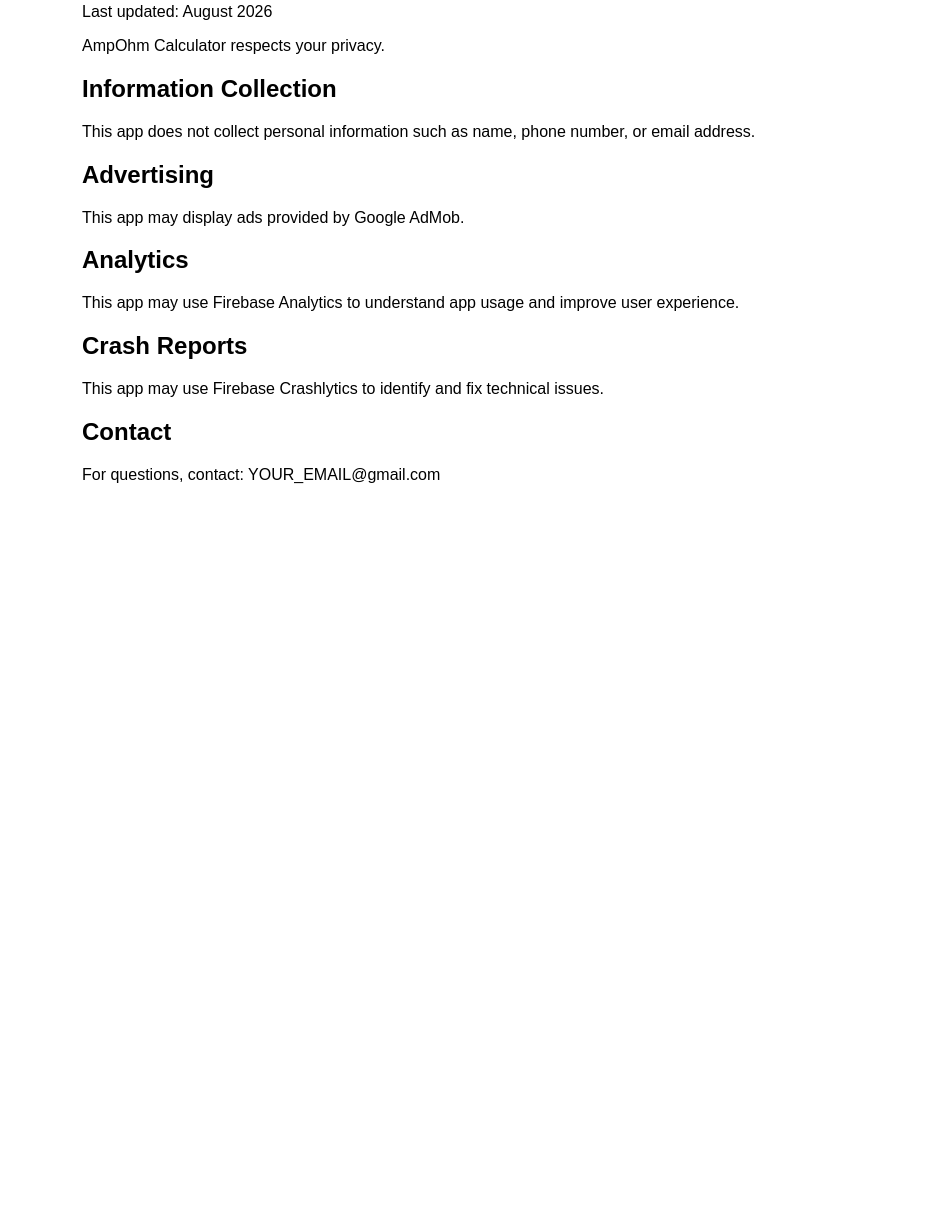
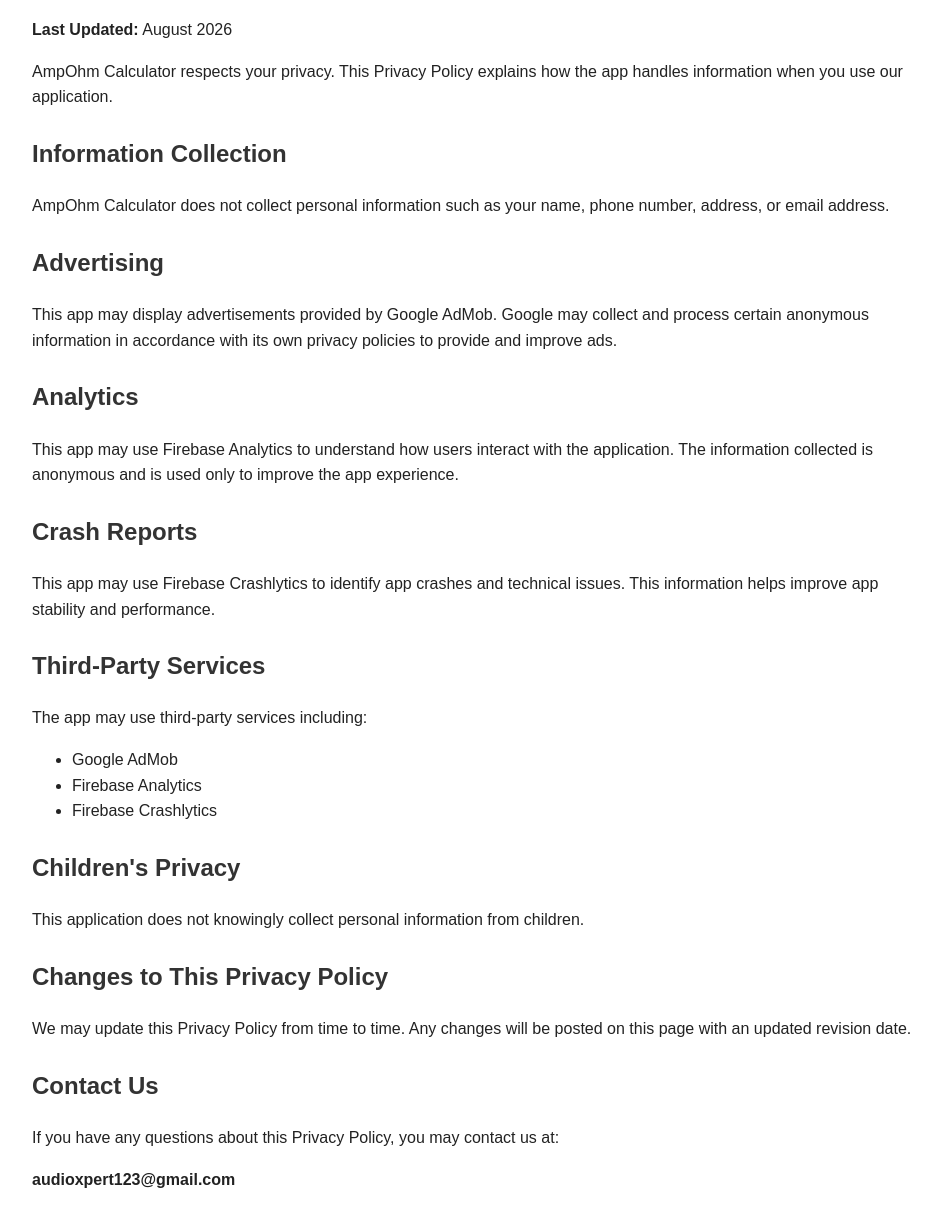
Before and after one commit to xsane1/ampohm-privacy-policy, a plain HTML site: page index.html in a window 1280 px wide. Shown: the part 97-1324 px from the top of the page, without its empty margins (158-1099 px from the left). Before the commit the page ends 800 px from the top, so only its background shows below. Drawn offline with Linux system fonts and the light colour scheme.

Commit message:
Update index.html

```diff
--- a/index.html
+++ b/index.html
@@ -1,31 +1,99 @@
 <!DOCTYPE html>
-<html>
+<html lang="en">
 <head>
     <meta charset="UTF-8">
-<title>Privacy Policy</title>
+    <meta name="viewport" content="width=device-width, initial-scale=1.0">
+    <title>Privacy Policy - AmpOhm Calculator</title>
+    <style>
+        body {
+            font-family: Arial, sans-serif;
+            max-width: 900px;
+            margin: auto;
+            padding: 20px;
+            line-height: 1.6;
+            background: #ffffff;
+            color: #222;
+        }
+
+        h1 {
+            color: #CD412B;
+        }
+
+        h2 {
+            margin-top: 25px;
+            color: #333;
+        }
+    </style>
 </head>
-<body style="font-family: Arial; max-width: 800px; margin: auto; padding: 20px;">
+<body>
 
     <h1>Privacy Policy</h1>
 
-<p>Last updated: August 2026</p>
+    <p><strong>Last Updated:</strong> August 2026</p>
 
-<p>AmpOhm Calculator respects your privacy.</p>
+    <p>
+        AmpOhm Calculator respects your privacy. This Privacy Policy explains
+        how the app handles information when you use our application.
+    </p>
 
     <h2>Information Collection</h2>
-<p>This app does not collect personal information such as name, phone number, or email address.</p>
+    <p>
+        AmpOhm Calculator does not collect personal information such as your
+        name, phone number, address, or email address.
+    </p>
 
     <h2>Advertising</h2>
-<p>This app may display ads provided by Google AdMob.</p>
+    <p>
+        This app may display advertisements provided by Google AdMob.
+        Google may collect and process certain anonymous information in
+        accordance with its own privacy policies to provide and improve ads.
+    </p>
 
     <h2>Analytics</h2>
-<p>This app may use Firebase Analytics to understand app usage and improve user experience.</p>
+    <p>
+        This app may use Firebase Analytics to understand how users interact
+        with the application. The information collected is anonymous and is
+        used only to improve the app experience.
+    </p>
 
     <h2>Crash Reports</h2>
-<p>This app may use Firebase Crashlytics to identify and fix technical issues.</p>
+    <p>
+        This app may use Firebase Crashlytics to identify app crashes and
+        technical issues. This information helps improve app stability and
+        performance.
+    </p>
 
-<h2>Contact</h2>
-<p>For questions, contact: YOUR_EMAIL@gmail.com</p>
+    <h2>Third-Party Services</h2>
+    <p>
+        The app may use third-party services including:
+    </p>
+
+    <ul>
+        <li>Google AdMob</li>
+        <li>Firebase Analytics</li>
+        <li>Firebase Crashlytics</li>
+    </ul>
+
+    <h2>Children's Privacy</h2>
+    <p>
+        This application does not knowingly collect personal information from
+        children.
+    </p>
+
+    <h2>Changes to This Privacy Policy</h2>
+    <p>
+        We may update this Privacy Policy from time to time. Any changes will
+        be posted on this page with an updated revision date.
+    </p>
+
+    <h2>Contact Us</h2>
+    <p>
+        If you have any questions about this Privacy Policy, you may contact us at:
+    </p>
+
+    <p>
+        <strong>audioxpert123@gmail.com</strong>
+    </p>
 
 </body>
 </html>
```
Lines whose indentation alone changed are shown as unchanged.
